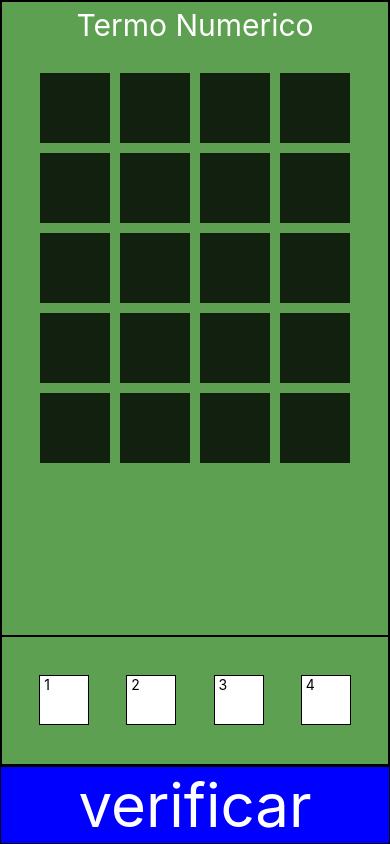
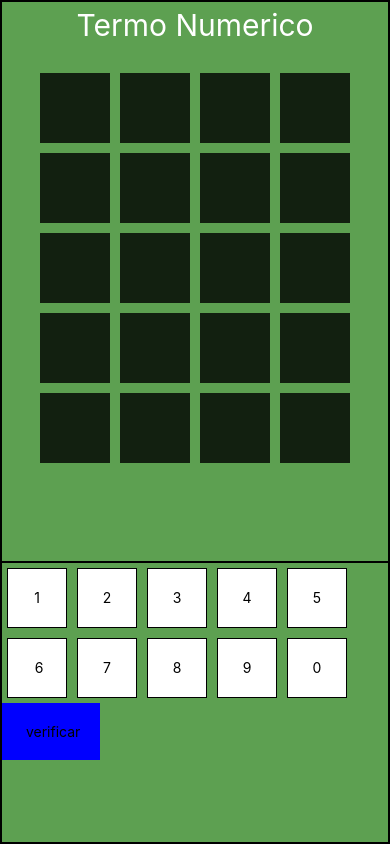
Before and after one commit to Fabiano20077/TermoNumerico, a React Native app: screen /Home in a window 390 px wide. Built offline with nearby package versions, Linux system fonts and the light colour scheme.

Commit message:
parte logica e visual quase prontos

```diff
--- a/src/pagina/home/index.js
+++ b/src/pagina/home/index.js
@@ -5,9 +5,17 @@ import { useEffect, useState } from 'react';
 
 export default function App() {
 
+    const [nume, setNum] = useState([0, 0, 0, 0]);
+
+    useEffect(() => {
+        const novosNumeros = Array.from({ length: 4 }, () => Math.floor(Math.random() * 4));
+        setNum(novosNumeros)
+    }, [])
 
 
-    const [num, setNum] = useState([0, 0, 0, 0]);
+    console.log(nume)
+    const [p, setP] = useState()
+
     const [Lista, setLista] = useState([
         [``, '', '', ''],
         [``, '', '', ''],
@@ -16,27 +24,20 @@ export default function App() {
         [``, '', '', '']
     ]);
 
-    // const numero = [0,0,0,0]
-
-    /*  const addArray = (num) => {
-
-
-         const novoItem = {
-             valor: num
-         }
-
-         const updateAray = [...Lista, novoItem];
-         setLista(updateAray);
-
-         setNum('');
-     } */
 
     const addLista = (num) => {
 
 
+        setLista(pre => {
+            const copia = pre.map(row => [...row]);
+            copia[0][p] = num;
+            return copia
+        })
+    }
+
+    const verificar =()=> {
 
     }
-
 
     return (
         <View style={styles.container}>
@@ -60,19 +61,28 @@ export default function App() {
 
 
                                         <View style={styles.containeNumero} >
-                                            <Text style={styles.texto}> {item[0]}  </Text>
+                                            <Pressable onPress={() => setP(0)}>
+                                                <Text style={styles.texto}> {item[0]}  </Text>
+                                            </Pressable>
+                                        </View>
+
+                                        <View style={[styles.containeNumero, { backgroundColor: p == 1 ? 'green' : 'rgba(0,0,0,.8)' }]} >
+                                            <Pressable onPress={() => setP(1)}>
+                                                <Text style={styles.texto}> {item[1]}  </Text>
+                                            </Pressable>
                                         </View>
 
                                         <View style={styles.containeNumero} >
-                                            <Text style={styles.texto}> {item[1]}  </Text>
+                                            <Pressable onPress={() => setP(2)}>
+                                                <Text style={styles.texto}> {item[2]}  </Text>
+                                            </Pressable>
                                         </View>
 
                                         <View style={styles.containeNumero} >
-                                            <Text style={styles.texto}> {item[2]}  </Text>
-                                        </View>
+                                            <Pressable onPress={() => setP(3)}>
 
-                                        <View style={styles.containeNumero} >
-                                            <Text style={styles.texto}> {item[3]}  </Text>
+                                                <Text style={styles.texto}> {item[3]}  </Text>
+                                            </Pressable>
                                         </View>
 
                                     </View>
@@ -85,30 +95,52 @@ export default function App() {
 
                     <View style={styles.containerInput}>
 
-                        <Pressable style={styles.input} onPress={addLista(1)}>
+                        <Pressable style={styles.input} onPress={() => addLista(1)}>
                             <Text> 1 </Text>
                         </Pressable>
 
-                        <Pressable style={styles.input} onPress={addLista(2)}>
+                        <Pressable style={styles.input} onPress={() => addLista(2)}>
                             <Text> 2 </Text>
                         </Pressable>
 
-                        <Pressable style={styles.input} onPress={addLista(3)}>
+                        <Pressable style={styles.input} onPress={() => addLista(3)}>
                             <Text> 3 </Text>
                         </Pressable>
 
-                        <Pressable style={styles.input} onPress={addLista(4)}>
+                        <Pressable style={styles.input} onPress={() => addLista(4)}>
                             <Text> 4 </Text>
                         </Pressable>
 
+                        <Pressable style={styles.input} onPress={() => addLista(5)}>
+                            <Text> 5 </Text>
+                        </Pressable>
+
+                        <Pressable style={styles.input} onPress={() => addLista(6)}>
+                            <Text> 6</Text>
+                        </Pressable>
+
+                        <Pressable style={styles.input} onPress={() => addLista(7)}>
+                            <Text> 7 </Text>
+                        </Pressable>
+
+                        <Pressable style={styles.input} onPress={() => addLista(8)}>
+                            <Text> 8 </Text>
+                        </Pressable>
+
+                        <Pressable style={styles.input} onPress={() => addLista(9)}>
+                            <Text> 9 </Text>
+                        </Pressable>
+
+                        <Pressable style={styles.input} onPress={() => addLista(0)}>
+                            <Text> 0 </Text>
+                        </Pressable>
+                        <View>
+                            <Pressable style={styles.botao} onPress={()=> verificar()}>
+                                <Text> verificar</Text>
+                            </Pressable>
+
+                        </View>
                     </View>
-                </View>
-                <View style={styles.teclado}>
-
-                    <Pressable style={styles.botao} onPress={() => addArray(num)}>
-                        <Text style={styles.veri}> verificar </Text>
-                    </Pressable>
-
                 </View>
             </View>
             <StatusBar style="auto" />
--- a/src/pagina/home/style.js
+++ b/src/pagina/home/style.js
@@ -45,35 +45,32 @@ export default StyleSheet.create({
   },
 
   texto: {
-
     color: 'white',
     fontSize: 40
   },
 
   containerInput: {
-    flex: 0.2,
+    flex: 0.5,
     borderWidth: 1,
-    alignItems: 'center',
-    justifyContent: 'space-evenly',
-    flexDirection: 'row'
+    flexDirection: 'row',
+    flexWrap: 'wrap'
   },
 
 
   input: {
-    height: 50,
-    width: 50,
+    margin: 5,
+    height: 60,
+    width: 60,
     backgroundColor: 'white',
     borderWidth: 1,
     fontSize: 30,
-  },
+    alignItems: 'center',
 
-  teclado: {
-    flex: 0.1,
-    borderWidth: 1
+    justifyContent: 'center',
   },
 
   botao: {
-    flex: 1,
+    padding: 20,
     alignItems: 'center',
     justifyContent: 'center',
     backgroundColor: 'blue',
```
